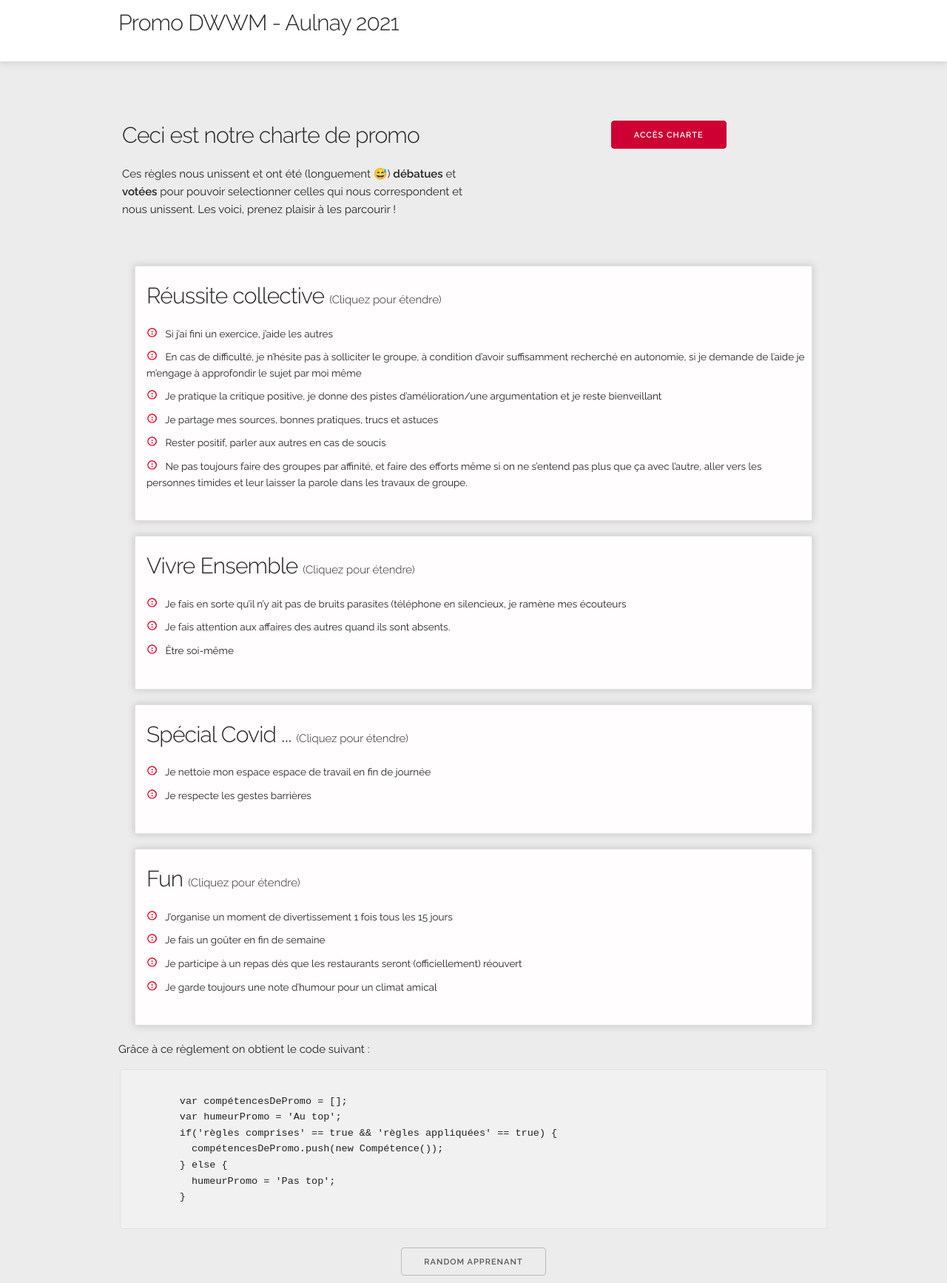
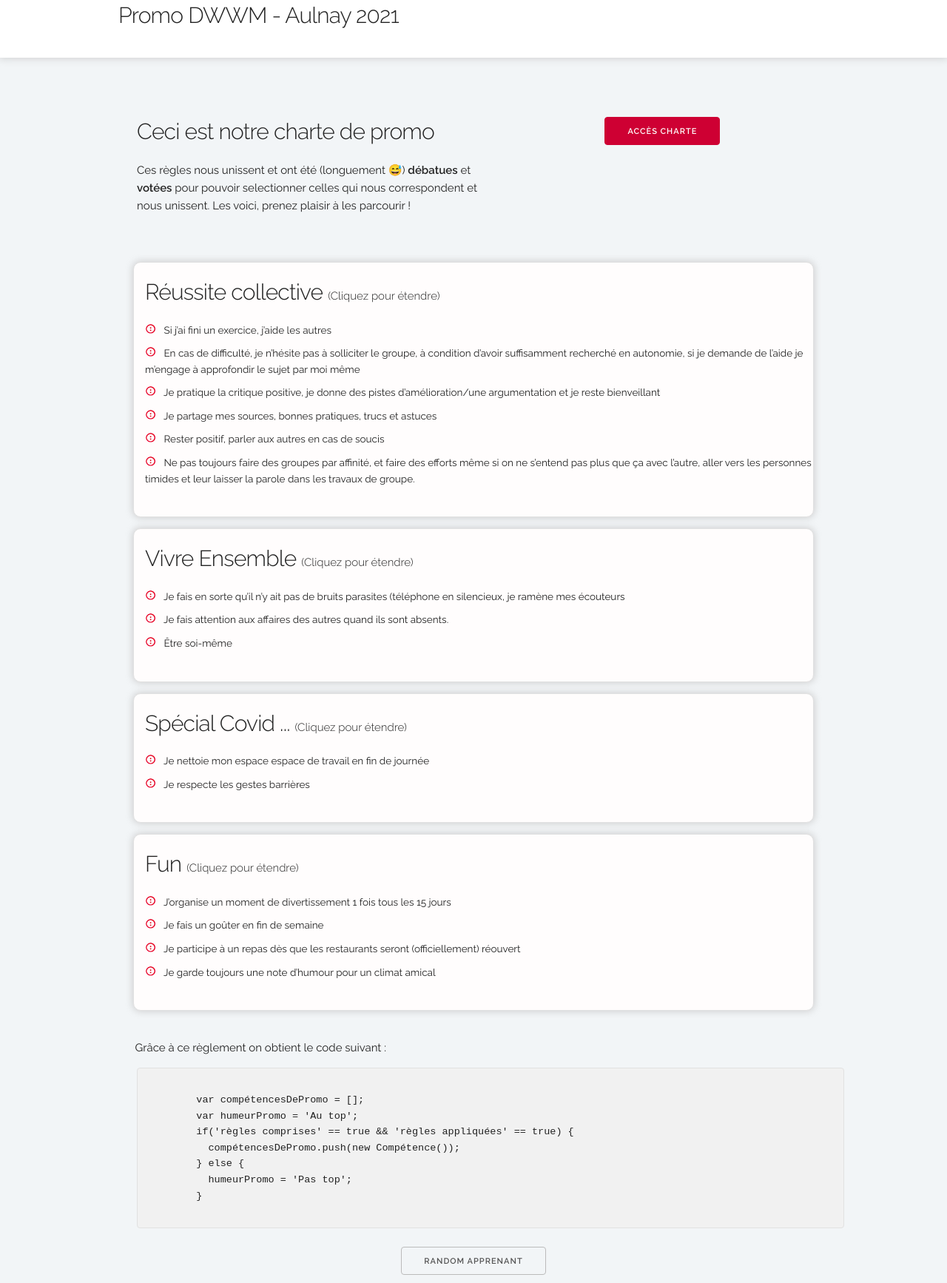
Before and after one commit to AlexisVan/Brief-1, a plain HTML site: page index.html in a window 1280 px wide. Shown: the whole page at 74% size. Drawn offline with Linux system fonts and the light colour scheme.

Commit message:
correction

```diff
--- a/index.html
+++ b/index.html
@@ -2,47 +2,24 @@
 <html lang="fr">
 
 <head>
-
-
-
-
-  <!-- Les bases d'une page HTML
-  –––––––––––––––––––––––––––––––––––––––––––––––––– -->
   <meta charset="utf-8">
   <title>Le titre de votre page </title>
   <meta name="description" content="Notre Charte de Promo">
   <meta name="author" content="Promo Simplon Aulnay">
-
-  <!-- Métadonnées spécifique Mobiles
-  –––––––––––––––––––––––––––––––––––––––––––––––––– -->
   <meta name="viewport" content="width=device-width, initial-scale=1">
-
-  <!-- Liaisons des Polices
-  –––––––––––––––––––––––––––––––––––––––––––––––––– -->
   <link href="//fonts.googleapis.com/css?family=Raleway:400,300,600" rel="stylesheet" type="text/css">
-
-  <!-- Liaisons des fichiers CSS
-  –––––––––––––––––––––––––––––––––––––––––––––––––– -->
-  <script type="text/javascript" src="js/index.js"></script>
   <link rel="stylesheet" href="style.css" />
   <link rel="stylesheet" href="css/normalize.css">
   <link rel="stylesheet" href="css/skeleton.css">
+  <script type="text/javascript" src="js/index.js">
+  </script>
 
 
-
-  <!-- Liaisons du fichier JS
-  –––––––––––––––––––––––––––––––––––––––––––––––––– -->
-  <!-- TODO -->
-
-  <!-- Liaison du Favicon
-  –––––––––––––––––––––––––––––––––––––––––––––––––– -->
-  <!-- TODO -->
+ <link rel="icon" type="image/png" href="images/favicon.png">
 
 </head>
 
 <body>
-
-
   <header class="header">
     <div class="container">
       <h4>
@@ -51,11 +28,7 @@
     </div>
   </header>
 
-
-  <!-- Structure principale de la page
-  –––––––––––––––––––––––––––––––––––––––––––––––––– -->
   <main>
-
     <div class="box">
        <div class="container">
          <div class="row">
@@ -63,30 +36,18 @@
              <h4>Ceci est notre charte de promo</h4>
               <p>Ces règles nous unissent et ont été (longuement 😅) <strong>débatues</strong> et <strong>votées</strong> pour pouvoir selectionner celles qui nous correspondent et nous unissent. Les voici, prenez plaisir à les parcourir !</p>
             </div>
-
-        <button class="button-primary"
+              <button class="button-primary" id="btn-charte"
                type="button">
               ACCÈS CHARTE
               </button>
-
          </div>
       </div>
     </div>
-
-
-
-
-
    <br>
 
    <div class="Bloc1">
-
-      <div id="Bloc2">
-
+       <div id="section-reussite">
         <h4> Réussite collective <span> (Cliquez pour étendre) </span></h4>
-
-
-
           <ul>
             <li> Si j’ai fini un exercice, j’aide les autres </li>
             <li> En cas de difficulté, je n’hésite pas à solliciter le groupe, à condition d’avoir suffisamment recherché en autonomie, si je demande de l’aide je m’engage à approfondir le sujet par moi même </li>
@@ -97,11 +58,7 @@
           </ul>
     </div>
 
-
-
-
-  <div id="Bloc3">
-
+  <div id="section-ensemble">
     <h4> Vivre Ensemble <span> (Cliquez pour étendre) </span> </h4>
      <ul>
       <li> Je fais en sorte qu’il n’y ait pas de bruits parasites (téléphone en silencieux, je ramène mes écouteurs          </li>
@@ -110,9 +67,7 @@
      </ul>
   </div>
 
-
-  <div id="Bloc4">
-
+  <div id="section-covid">
     <h4> Spécial Covid ... <span> (Cliquez pour étendre) </span> </h4>
      <ul>
       <li> Je nettoie mon espace espace de travail en fin de journée </li>
@@ -120,8 +75,7 @@
      </ul>
   </div>
 
-
-  <div id="Bloc5">
+ <div id="section-fun">
     <h4> Fun <span> (Cliquez pour étendre) </span> </h4>
      <ul>
         <li> J’organise un moment de divertissement 1 fois tous les 15 jours </li>
@@ -131,8 +85,10 @@
      </ul>
    </div>
   </div>
-</div>
 
+
+
+<div id="container1">
   <div class="container">
       Grâce à ce règlement on obtient le code suivant :
       <pre><code>
@@ -145,21 +101,13 @@
         }
       </code></pre>
     </div>
+  </div>
 
   <div>
-      <button id="btn-random">
-        RANDOM APPRENANT
-      </button>
+      <button id="btn-random"> RANDOM APPRENANT </button>
   </div>
-
-
-
-
-
 
 </main>
 
-  <!-- Fin du document (fermeture des balises)
-    –––––––––––––––––––––––––––––––––––––––––––––––––– -->
 </body>
 </html>
--- a/js/index.js
+++ b/js/index.js
@@ -1,21 +1,63 @@
-var h3 = document.querySelectorAll("h3");
+window.onload = function() {
 
-for (var i = 0; i < h3.length; i++) {
-    h3[i].addEventListener("click", function () {
-        var details = this.nextElementSibling;
-        if (details.style.display === "block") {
-            details.style.display = "none";
-        } else {
-            details.style.display = "block";
-        }
-    })
-}
+  var btnCharte = document.getElementById('btn-charte');
+  btnCharte.addEventListener('click', function() {
+    window.open('https://docs.google.com/document/d/1F0u_2i1WaeH4Q4Rj0GrUqi-fOqGMufwzziaG5qd4tk0/edit#heading=h.xapcjc4w9ql1', '_blank')
+  });
+
+//-------------------------------//
+//    Solution Repeat Yoursefl   //
+//-------------------------------//
+  ///*
+  var elementSectionReussite = document.getElementById("section-reussite");
+  var elementSectionEnsemble = document.getElementById("section-ensemble");
+  var elementSectionCovid = document.getElementById("section-covid");
+  var elementSectionFun = document.getElementById("section-fun");
 
 
-var random = document.querySelector("#btn-random");
+  elementSectionReussite.addEventListener('click', function() {
+    elementSectionReussite.classList.toggle('is-not-expand');
+  });
 
-btn-random.addEventListener("click", function postMessage() {
-    var promo = ["Jérémy", "Charalambos", "Abdoulaye", "Asad", "Charles", "David", "Denis", "Fodie", "Jonathan", "Mohamed", "Farima", "Adil", "Alexis", "Ayoub", "Lyas", "Elyesse", "Bamba", "Caroline", "Gaëlle", "Jules", "Loubna", "Kévin", "Maëlys", "Muhammad", "Nasser"];
-    var result = promo[Math.floor(Math.random() * promo.length)];
-    random.textContent = result;
-})
+  elementSectionEnsemble.addEventListener('click', function() {
+    elementSectionEnsemble.classList.toggle('is-not-expand');
+  });
+
+  elementSectionCovid.addEventListener('click', function() {
+    elementSectionCovid.classList.toggle('is-not-expand');
+  });
+
+  elementSectionFun.addEventListener('click', function() {
+    elementSectionFun.classList.toggle('is-not-expand');
+  });
+
+  //*/
+
+//-------------------------------//
+// Solution Dont repeat Yoursefl //
+//-------------------------------//
+  /*
+
+  var listCards = document.querySelectorAll(".card");
+
+  for (var card = 0; card < listCards.length; card++) {
+      var currentCard = listCards[card];
+
+      currentCard.addEventListener('click', function() {
+          this.classList.toggle('is-not-expand');
+      })
+  }
+  //*/
+/* _______________*/
+  var btnRandom = document.getElementById('btn-random');
+  console.log(btnRandom);
+  btnRandom.addEventListener('click', function() {
+    btnRandom.innerHTML = 'Prêts ?!';
+    var listeApprenant = ["Abdoulaye","Abdoul-Nasser","Maxime" ,"Alexis","Alicia","Asad","Ayoub","Ahmadu-Bamba","Caroline", "Charles","David","Denis","Elyesse","Farima","Flora","Fodié","Gaëlle","Jonathan","Kevin","Lobna","Lyes","Maëlys","Muhammad","Mohamed"];
+    var numApprenant = Math.floor(Math.random() * listeApprenant.length);
+
+    setTimeout(function() {
+      btnRandom.innerHTML = listeApprenant[numApprenant] + ' !!!';
+    }, 2000)
+  })
+}
--- a/style.css
+++ b/style.css
@@ -1,27 +1,34 @@
 
 body {
-    background-color: rgba(231, 231, 231, 0.774);}
+    background-color:#f2f5f7;
+    margin-bottom: 5%;}
 
 header{
 
     border: solid 1px white;
-    padding: 10px;
+    padding-bottom: 15px;
     background-color: white;
     box-shadow: 0px 0px 10px 1px rgba(168, 165, 165, 0.47);
     -moz-box-shadow: 0px 0px 10px 1px rgba(168, 165, 165, 0.47);
     -webkit-box-shadow: 0px 0px 10px 1px rgba(168, 165, 165, 0.47);
+    position: sticky;
     margin-bottom: 80px; }
 
-button {  background-color: #ce0033;
-        border-color: #ce0033; }
+#btn-charte {  background-color: #ce0033;
+        border-color: #ce0033;
+        display: block;
+        margin : auto;
+         }
 
-.box { margin-left: 10px;
+.box { margin-left: auto;
+    margin-left: 50px;
     display: flex;
             justify-content: space-around;
 }
 
 .button-primary { margin-left: 200px;}
 
+.is-not-expand ul { display: none;}
 li { list-style-image: url("images/bullet.png")}
 
 
@@ -30,68 +37,27 @@ span { font-size: 1.5rem; line-height: 1.6;  letter-spacing: 0; }
 .Bloc1 {   position: relative;
     width: 100%;
     max-width: 960px;
-    margin: 0 auto;
+    margin: auto;
     padding: 0 20px;
     box-sizing: border-box; }
 
 
-#Bloc2 {
+#section-reussite, #section-ensemble, #section-covid, #section-fun {
 
     padding: 20px .20px 15px 15px;
-     margin: 0 .2rem;
-    font-size: 90%;
+     font-size: 90%;
     background: #fffdfd;
     border: 1px solid #E1E1E1;
-    border-radius: 2px;
+    border-radius: 10px;
     margin-top: 15px;
     box-shadow: 0px 0px 10px 1px rgba(168, 165, 165, 0.47);
     -moz-box-shadow: 0px 0px 10px 1px rgba(168, 165, 165, 0.47);
     -webkit-box-shadow: 0px 0px 10px 1px rgba(168, 165, 165, 0.47); }
 
-    #Bloc3 {
-
-        padding: 20px .20px 15px 15px;
-         margin: 0 .2rem;
-        font-size: 90%;
-        background: #fffdfd;
-        border: 1px solid #E1E1E1;
-        border-radius: 2px;
-        margin-top: 20px;
-        box-shadow: 0px 0px 10px 1px rgba(168, 165, 165, 0.47);
-    -moz-box-shadow: 0px 0px 10px 1px rgba(168, 165, 165, 0.47);
-    -webkit-box-shadow: 0px 0px 10px 1px rgba(168, 165, 165, 0.47);}
-
-#Bloc4 {
-
-    padding: 20px .20px 15px 15px;
-     margin: 0 .2rem;
-    font-size: 90%;
-    background: #fffdfd;
-    border: 1px solid #E1E1E1;
-    border-radius: 2px;
-    margin-top: 20px;
-    box-shadow: 0px 0px 10px 1px rgba(168, 165, 165, 0.47);
-    -moz-box-shadow: 0px 0px 10px 1px rgba(168, 165, 165, 0.47);
-    -webkit-box-shadow: 0px 0px 10px 1px rgba(168, 165, 165, 0.47);}
-
-    #Bloc5  {
-
-        padding: 20px .20px 15px 15px;
-         margin: 0 .2rem;
-        font-size: 90%;
-        background: #fffdfd;
-        border: 1px solid #E1E1E1;
-        border-radius: 2px;
-        margin-top: 20px;
-        margin-bottom: 20px;
-        box-shadow: 0px 0px 10px 1px rgba(168, 165, 165, 0.47);
-    -moz-box-shadow: 0px 0px 10px 1px rgba(168, 165, 165, 0.47);
-    -webkit-box-shadow: 0px 0px 10px 1px rgba(168, 165, 165, 0.47); }
-
+#container1 {margin-left: 45px
+    ; margin-top: 3%;}
 
 
 
 #btn-random { display: block;
-    position: relative;
-    margin-left: auto;
-    margin-right: auto; }
+    margin: auto; }
```
Lines whose indentation alone changed are shown as unchanged.
